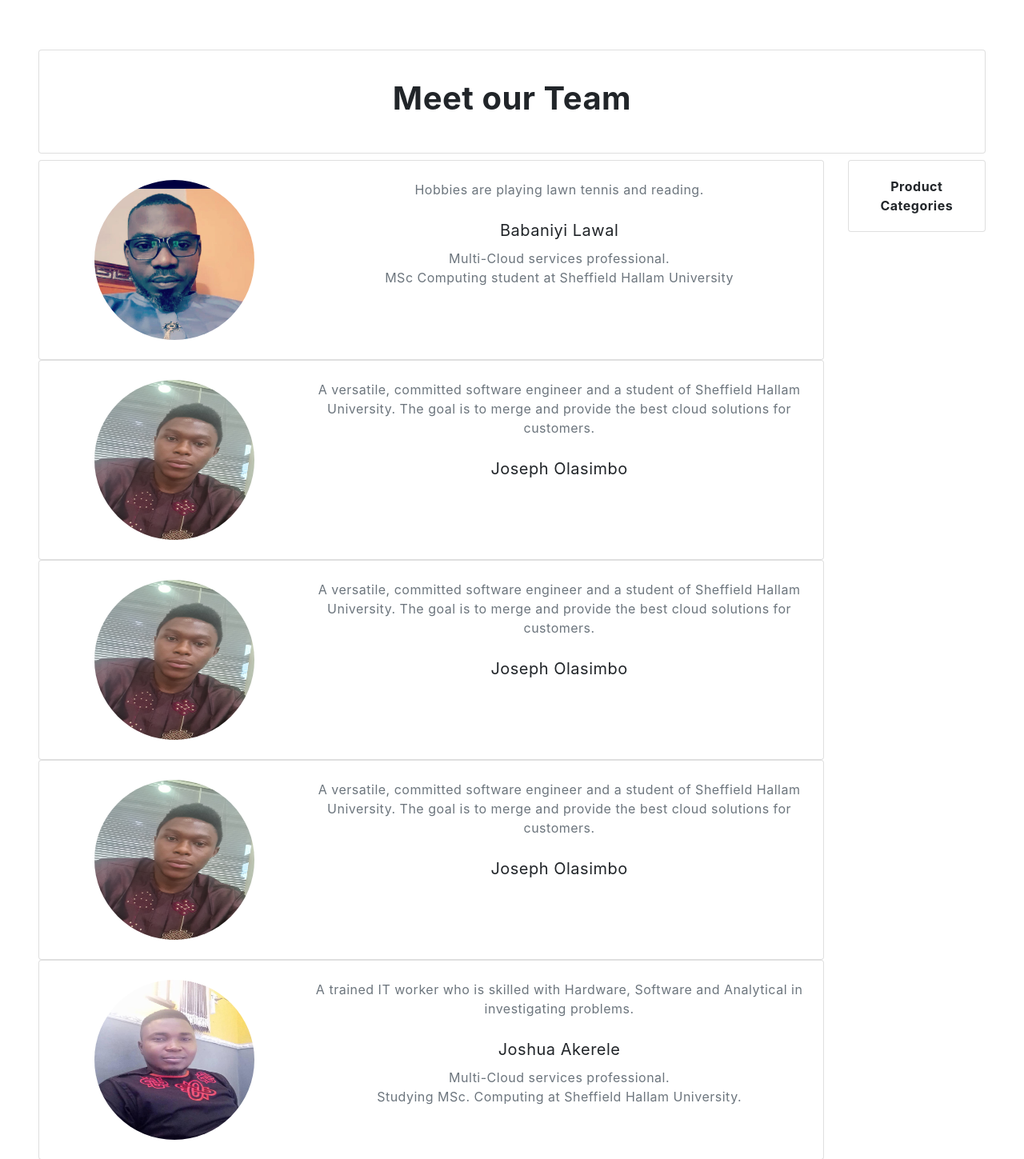
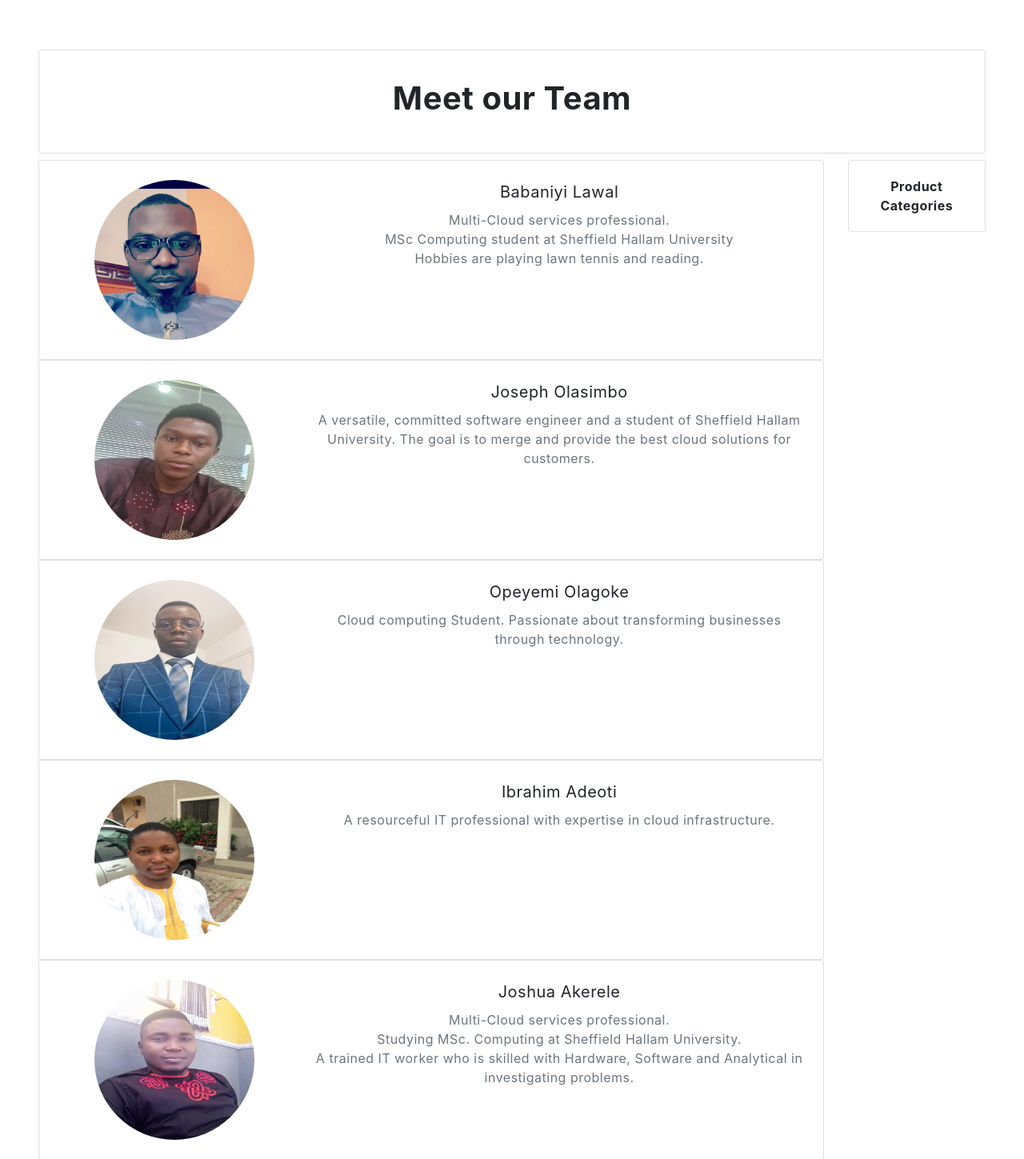
Before and after one commit to lagosislandersshu/reviewApp, a Django app: page /aboutus/ in a window 1280 px wide. Shown: the part 56-1505 px from the top of the page at 80% size. Run offline with Django 4.2, Linux system fonts and the light colour scheme; data that the repository does not hold is empty; some libraries are stand-ins or nearby versions.

Commit message:
smtp_aboutus_update

```diff
--- a/alpha/templates/alpha/aboutus.html
+++ b/alpha/templates/alpha/aboutus.html
@@ -22,12 +22,12 @@
                     class="rounded-circle img-fluid shadow-1" alt="About Image" width="200" height="200" />
                 </div>
                 <div class="col-lg-8">
-                  <p class="text-muted fw-light mb-4">
-                     Hobbies are playing lawn tennis and reading.
-                  </p>
                   <p class="fw-bold lead mb-2"><strong>Babaniyi Lawal</strong></p>
                   <p class="fw-bold text-muted mb-0">Multi-Cloud services professional.</p>
                   <p class="fw-bold text-muted mb-0">MSc Computing student at Sheffield Hallam University</p>
+                  <p class="text-muted fw-light mb-4">
+                    Hobbies are playing lawn tennis and reading.
+                 </p>
                 </div>
               </div>
             </div>
@@ -54,10 +54,10 @@
                     class="rounded-circle" alt="About Image" width="200" height="200" />
                 </div>
                 <div class="col-lg-8">
+                  <p class="fw-bold lead mb-2"><strong>Joseph Olasimbo</strong></p>
                   <p class="text-muted fw-light mb-4">
                     A versatile, committed software engineer and a student of Sheffield Hallam University. The goal is to merge and provide the best cloud solutions for customers.
                   </p>
-                  <p class="fw-bold lead mb-2"><strong>Joseph Olasimbo</strong></p>
                 </div>
               </div>
             </div>
@@ -68,14 +68,14 @@
             <div class="card-body m-1">
               <div class="row">
                 <div class="col-lg-4 d-flex justify-content-center align-items-center mb-4 mb-lg-0">
-                  <img src="{% static 'image/about/joseph.jpeg' %}"
+                  <img src="{% static 'image/about/opeyemi.jpeg' %}"
                     class="rounded-circle" alt="About Image" width="200" height="200" />
                 </div>
                 <div class="col-lg-8">
+                  <p class="fw-bold lead mb-2"><strong>Opeyemi Olagoke</strong></p>
                   <p class="text-muted fw-light mb-4">
-                    A versatile, committed software engineer and a student of Sheffield Hallam University. The goal is to merge and provide the best cloud solutions for customers.
+                    Cloud computing Student. Passionate about transforming businesses through technology.
                   </p>
-                  <p class="fw-bold lead mb-2"><strong>Joseph Olasimbo</strong></p>
                 </div>
               </div>
             </div>
@@ -86,14 +86,14 @@
             <div class="card-body m-1">
               <div class="row">
                 <div class="col-lg-4 d-flex justify-content-center align-items-center mb-4 mb-lg-0">
-                  <img src="{% static 'image/about/joseph.jpeg' %}"
+                  <img src="{% static 'image/about/Ibrahim.jpeg' %}"
                     class="rounded-circle" alt="About Image" width="200" height="200" />
                 </div>
                 <div class="col-lg-8">
+                  <p class="fw-bold lead mb-2"><strong>Ibrahim Adeoti</strong></p>
                   <p class="text-muted fw-light mb-4">
-                    A versatile, committed software engineer and a student of Sheffield Hallam University. The goal is to merge and provide the best cloud solutions for customers.
+                     A resourceful IT professional with expertise in cloud infrastructure.
                   </p>
-                  <p class="fw-bold lead mb-2"><strong>Joseph Olasimbo</strong></p>
                 </div>
               </div>
             </div>
@@ -109,12 +109,12 @@
                     class="rounded-circle" alt="About Image" width="200" height="200" />
                 </div>
                 <div class="col-lg-8">
+                  <p class="fw-bold lead mb-2"><strong>Joshua Akerele</strong></p>
+                  <p class="fw-bold text-muted mb-0">Multi-Cloud services professional.</p>
+                  <p class="fw-bold text-muted mb-0">Studying MSc. Computing at Sheffield Hallam University.</p>
                   <p class="text-muted fw-light mb-4">
                     A trained IT worker who is skilled with Hardware, Software and Analytical in investigating problems.
                   </p>
-                  <p class="fw-bold lead mb-2"><strong>Joshua Akerele</strong></p>
-                  <p class="fw-bold text-muted mb-0">Multi-Cloud services professional.</p>
-                  <p class="fw-bold text-muted mb-0">Studying MSc. Computing at Sheffield Hallam University.</p>
                 </div>
               </div>
             </div>
```
Also changed, not shown: reviewproject/settings.py (+10 -6 lines), alpha/static/image/about/Ibrahim.jpeg (added), alpha/static/image/about/opeyemi.jpeg (added), db.sqlite3.
